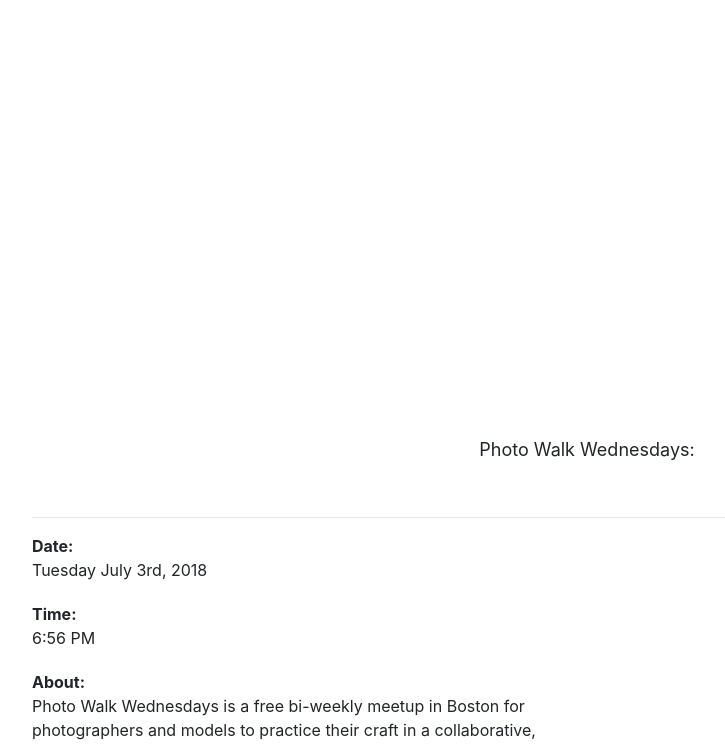
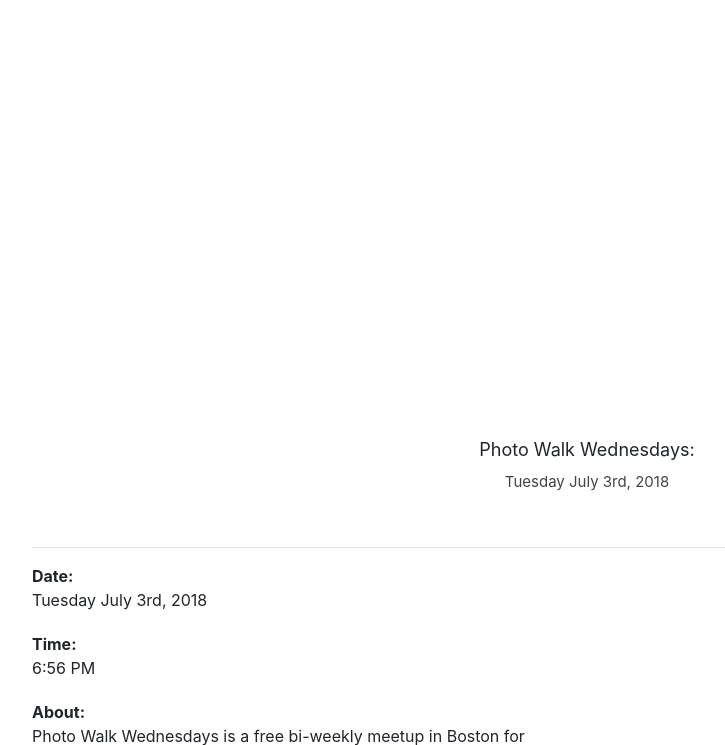
Before and after one commit to amacrobert/photowalkboston, a Symfony app: template templates/event.html.twig in a window 1280 px wide. Shown: the part 57-802 px from the top of the page, without its empty margins (53-778 px from the left). Run offline with Twig, Linux system fonts and the light colour scheme; the template is opened without the code that fills it, so the values that code supplies are empty; some libraries are stand-ins or nearby versions.

Commit message:
date subtitle in event detail page

```diff
--- a/public/css/main.css
+++ b/public/css/main.css
@@ -124,7 +124,7 @@
 .event-page--title {
     font-family: 'Lobster', cursive;
     text-align: center;
-    margin: 0 0 40px;
+    margin: 5px 0;
 }
 
 .event-page--subtitle {
@@ -134,6 +134,14 @@
     margin: 40px 0 5px;
 }
 
+.event-page--title-date {
+    text-align: center;
+    font-weight: normal;
+    font-size: 15px;
+    margin: 12px 0 40px;
+    color: #444;
+}
+
 dd {
     margin-bottom: 20px;
 }
--- a/templates/base.html.twig
+++ b/templates/base.html.twig
@@ -15,7 +15,7 @@
 
         <link href="/vendor/bootstrap/css/bootstrap.min.css" rel="stylesheet">
         <link href="/css/scrolling-nav.css" rel="stylesheet">
-        <link href="/css/main.css" rel="stylesheet">
+        <link href="/css/main.css?1" rel="stylesheet">
         <link href="/css/rrssb.css" rel="stylesheet">
         <link href="https://fonts.googleapis.com/css?family=Lobster" rel="stylesheet">
 
--- a/templates/event.html.twig
+++ b/templates/event.html.twig
@@ -21,6 +21,7 @@
             <div class="col-md-12">
                 <h3 class="event-page--subtitle">Photo Walk Wednesdays:</h3>
                 <h1 class="event-page--title">{{event.title}}</h1>
+                <h3 class="event-page--title-date">{{event.date|date('l F jS, Y')}}</h3>
                 <p class="lead" style="text-align: justify">{{event.description}}</p>
             </div>
         </div>
```
